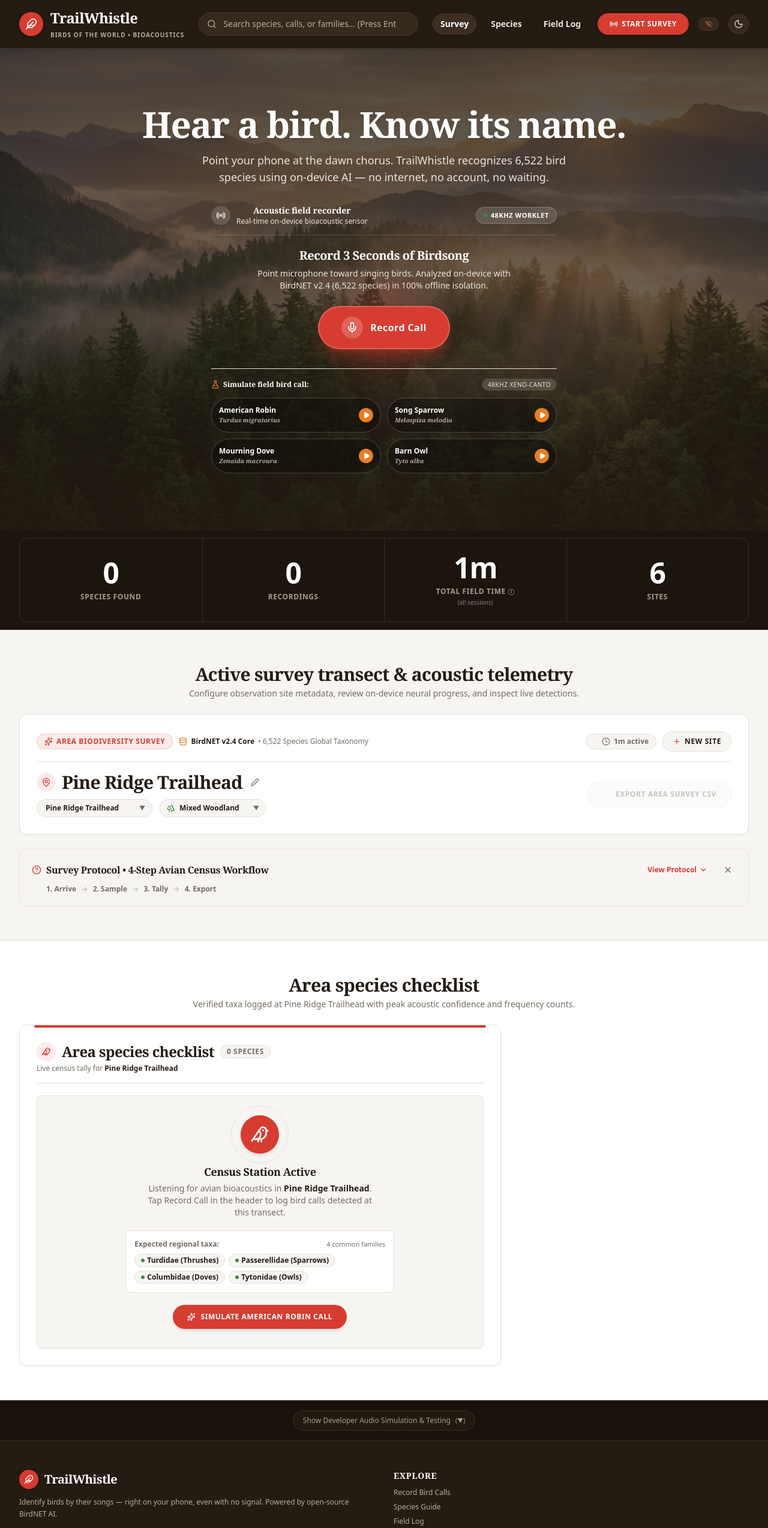
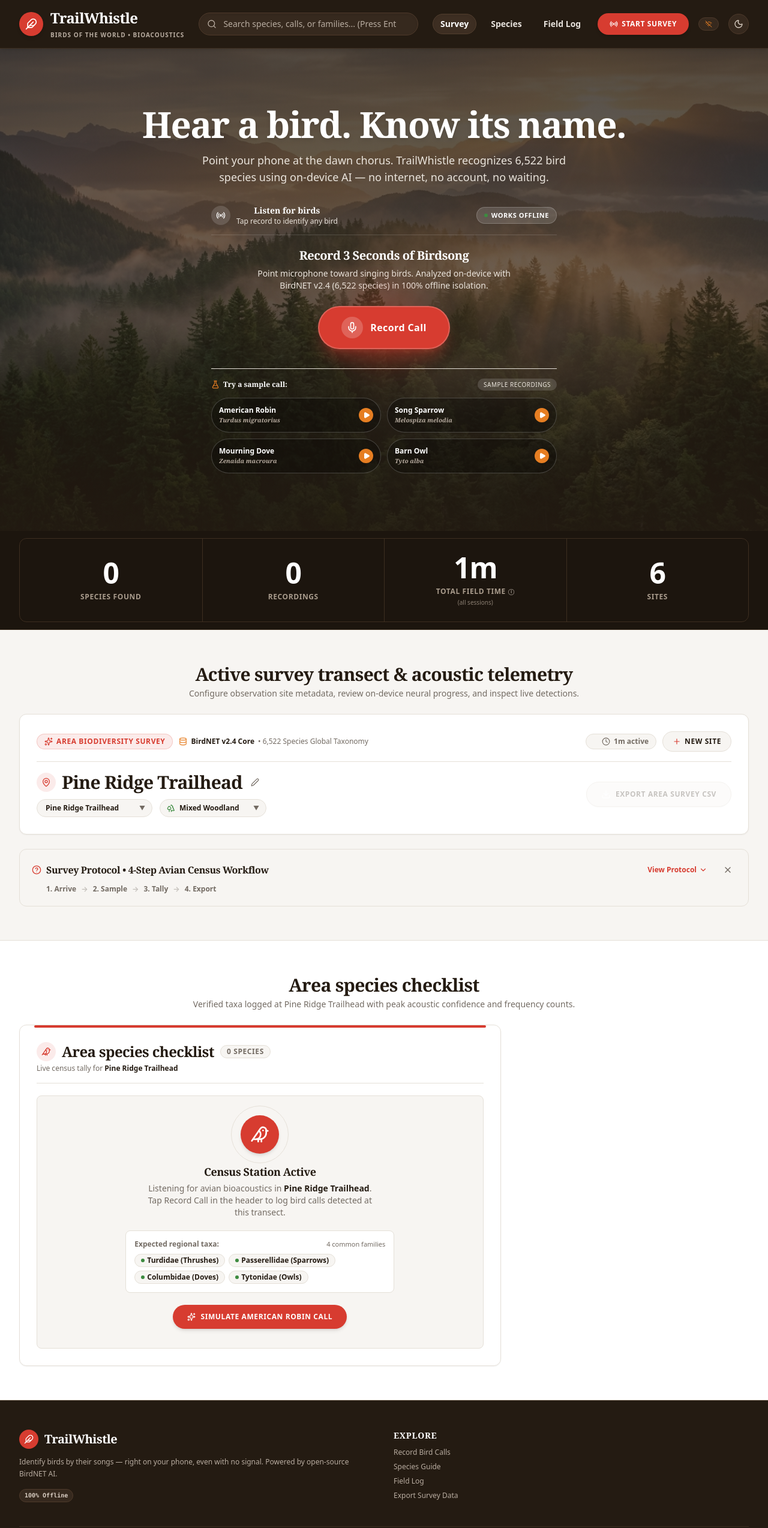
Before and after one commit to Sourabh-Kumar04/TrailWhistle, a React (Vite) app: page / in a window 1280 px wide. Shown: the top 2547 px of the page at 60% size. Built offline with nearby package versions, Linux system fonts and the light colour scheme.

Commit message:
fix: remove dev jargon from hero, remove exposed testing section, fix copy

```diff
--- a/src/App.tsx
+++ b/src/App.tsx
@@ -6,7 +6,6 @@ import { PredictionCard } from './components/PredictionCard';
 import { ConfirmModal } from './components/ConfirmModal';
 import { JournalList } from './components/JournalList';
 import { SurveyOnboardingHint } from './components/SurveyOnboardingHint';
-import { TestingSection } from './components/TestingSection';
 import { AreaSurveyHeader } from './components/AreaSurveyHeader';
 import { SurveyStatsBar } from './components/SurveyStatsBar';
 import { AreaSpeciesChecklist } from './components/AreaSpeciesChecklist';
@@ -152,7 +151,6 @@ export const App: React.FC = () => {
   });
   const [toastMessage, setToastMessage] = useState<string | null>(null);
   const [searchQuery, setSearchQuery] = useState('');
-  const [isTestingExpanded, setIsTestingExpanded] = useState(false);
   const [classificationError, setClassificationError] = useState<string | null>(null);
 
   // Sync dark class to html documentElement to avoid any theme flash
@@ -556,7 +554,7 @@ export const App: React.FC = () => {
                   Explore Bird Species
                 </h1>
                 <p className="font-sans text-sm sm:text-base text-[#EAE4DC] max-w-xl mx-auto mt-2">
-                  Search all 6,522 species BirdNET can recognize, from American Robins to rare warblers.
+                  Search all 6,522 species BirdNET can recognize, from American Robin to rare warblers.
                 </p>
               </div>
             </section>
@@ -628,31 +626,6 @@ export const App: React.FC = () => {
         />
       )}
 
-      {/* Discreet Collapsed Developer Testing Section at Bottom */}
-      <section className="w-full bg-[#18120B] border-t border-[#3D2E20] py-4 text-xs transition-colors">
-        <div className="max-w-7xl mx-auto px-4 sm:px-6 lg:px-8 flex flex-col items-center">
-          <button
-            type="button"
-            onClick={() => setIsTestingExpanded((prev) => !prev)}
-            className="text-[#A89B8C] hover:text-white transition-colors flex items-center gap-2 cursor-pointer font-medium text-xs px-4 py-2 rounded-full border border-[#3D2E20] bg-[#241B12]/90 hover:bg-[#2E2217] shadow-sm"
-            aria-expanded={isTestingExpanded}
-          >
-            <span>{isTestingExpanded ? 'Hide' : 'Show'} Developer Audio Simulation & Testing</span>
-            <span className="text-[10px] text-[#A89B8C]">({isTestingExpanded ? '▲' : '▼'})</span>
-          </button>
-
-          {isTestingExpanded && (
-            <div className="w-full max-w-4xl mt-5 animate-fade-in">
-              <TestingSection
-                onSelectSample={handleSelectSample}
-                selectedSample={selectedSample}
-                isProcessing={isProcessing}
-                isSunlightMode={isSunlightMode}
-              />
-            </div>
-          )}
-        </div>
-      </section>
 
       {/* (8) FOOTER: dark brown (#241B12) with link columns */}
       <footer className="w-full bg-[#241B12] text-[#EAE4DC] border-t border-[#3D2E20] pt-12 pb-8 transition-colors">
--- a/src/components/AudioRecorder.tsx
+++ b/src/components/AudioRecorder.tsx
@@ -132,14 +132,14 @@ export const AudioRecorder: React.FC<AudioRecorderProps> = ({
                 embeddedInHero ? 'text-white' : isSunlightMode ? 'text-white' : 'text-[#241B12]'
               }`}
             >
-              Acoustic field recorder
+              Listen for birds
             </h2>
             <p
               className={`text-xs ${
                 embeddedInHero ? 'text-[#EAE4DC]' : isSunlightMode ? 'text-[#B8ACA0]' : 'text-[#736B63]'
               }`}
             >
-              Real-time on-device bioacoustic sensor
+              Tap record to identify any bird
             </p>
           </div>
         </div>
@@ -153,7 +153,7 @@ export const AudioRecorder: React.FC<AudioRecorderProps> = ({
           }`}
         >
           <span className="w-1.5 h-1.5 rounded-full bg-[#3D8B40]" />
-          <span>48kHz Worklet</span>
+          <span>Works Offline</span>
         </span>
       </div>
 
@@ -333,7 +333,7 @@ export const AudioRecorder: React.FC<AudioRecorderProps> = ({
                 }`}
               >
                 <FlaskConical className="w-3.5 h-3.5 text-[#E67E22]" />
-                <span>Simulate field bird call:</span>
+                <span>Try a sample call:</span>
               </span>
               <span
                 className={`text-[10px] font-sans uppercase tracking-wider px-2.5 py-0.5 rounded-full ${
@@ -344,7 +344,7 @@ export const AudioRecorder: React.FC<AudioRecorderProps> = ({
                       : 'bg-[#F7F5F2] text-[#736B63] border border-[#E5E0D8]'
                 }`}
               >
-                48kHz xeno-canto
+                Sample recordings
               </span>
             </div>
 
```
Also changed, not shown: 1 other file (tests, documents, lock files or other folders).
